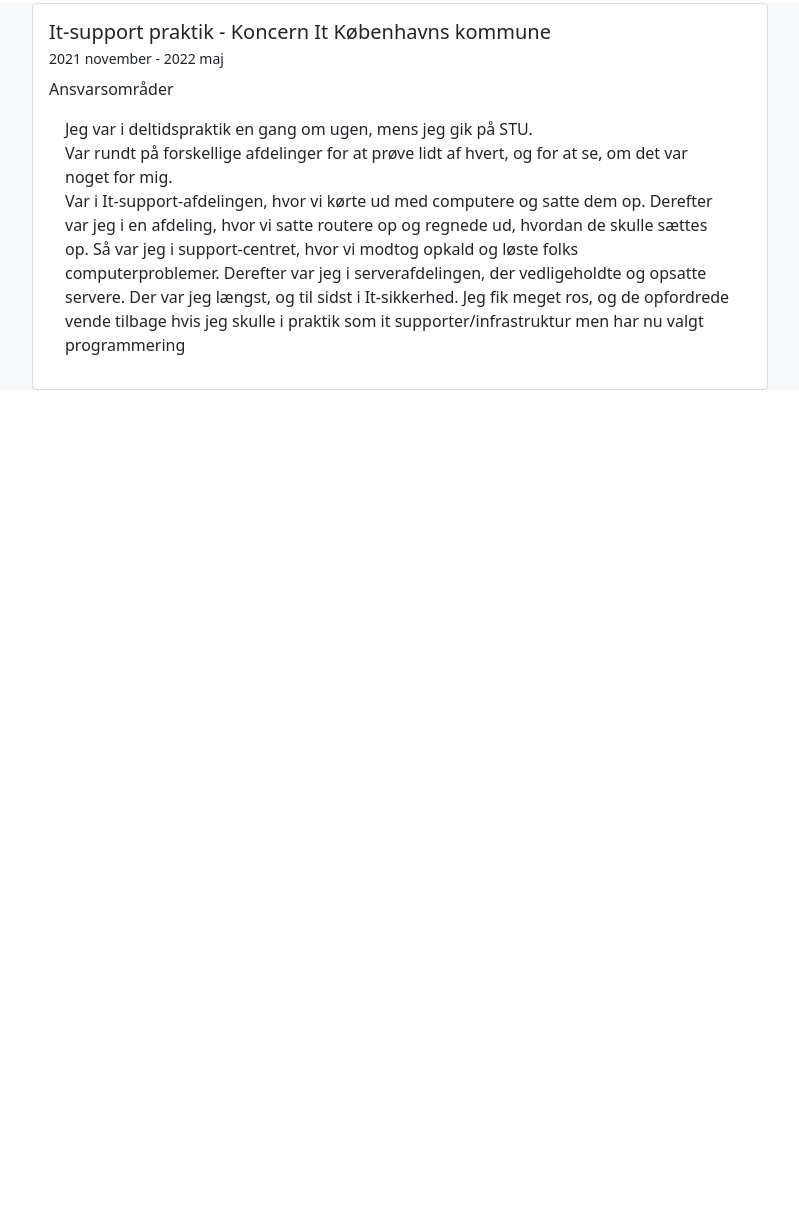
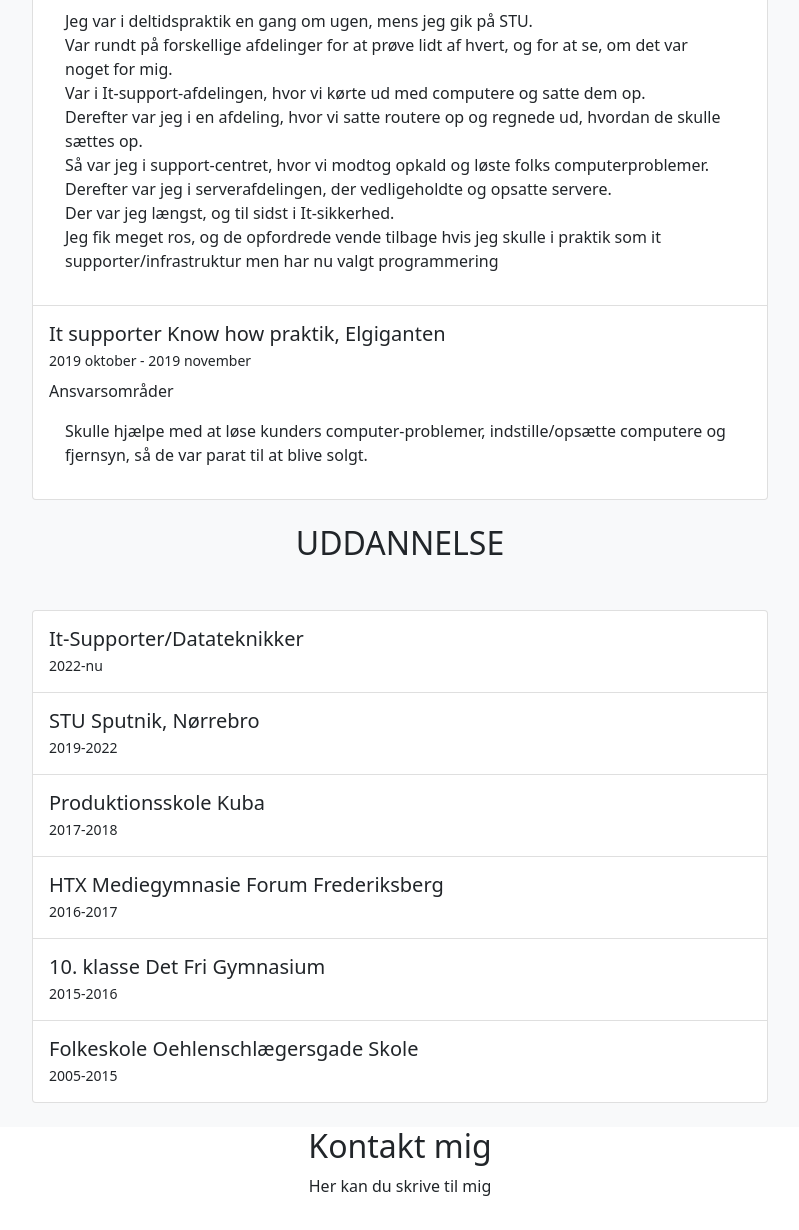
Before and after one commit to thecccut/cv-opg, a plain HTML site: page TestFil copy 2.html in a window 1280 px wide. Shown: the part 1570-2800 px from the top of the page, without its empty margins (240-1039 px from the left). Before the commit the page ends 1960 px from the top, so only its background shows below. Drawn offline with nearby package versions, Linux system fonts and the light colour scheme.

Commit message:
Sidste ændringer inden jeg prøver at hoste siden

```diff
--- a/TestFil copy 2.html
+++ b/TestFil copy 2.html
@@ -27,19 +27,19 @@
             <div class="collapse navbar-collapse justify-content-end align-center" id="main-nav">
                 <ul class="navbar-nav">
                     <li class="nav-item">
-                        <a style="color:purple;" class="nav-link" href="#topics">Profil</a>
+                        <a style="color:purple;" class="nav-link" href="#LidtOmMig">Profil</a>
                     </li>
                     <li class="nav-item">
-                        <a class="nav-link" href="#reviews">IT KOMPETENCER</a>
+                        <a class="nav-link" href="#IT-KOMPETENCER">IT KOMPETENCER</a>
                     </li>
                     <li class="nav-item">
-                        <a class="nav-link" href="#contact">ERHVERSERFARING</a>
+                        <a class="nav-link" href="#ERHVERSERFARING">ERHVERSERFARING</a>
                     </li>
                     <li class="nav-item d-md-none">
-                        <a class="nav-link" href="#pricing">UDDANNELSE</a>
+                        <a class="nav-link" href="#UDDANNELSE">UDDANNELSE</a>
                     </li>
                     <li class="nav-item ms-2 d-none d-md-inline">
-                        <a class="btn btn-secondary" href="#pricing">Kontakt Mig</a>
+                        <a class="btn btn-secondary" href="#kontakt">Kontakt Mig</a>
                     </li>
 
                 </ul>
@@ -61,7 +61,7 @@
                     <a href="#pricing" class="btn btn-secondary btn-lg">buy now</a>
                 </div>
                 <div class="col-md-5 text-center d-none d-md-block">
-                    <img class="img-fluid" src="/assets/ebook-cover.png" alt="johanSelfie">
+                    <img class="img-fluid" src="/assets/johanSelfie.png" alt="johanSelfie">
                 </div>
             </div>
         </div>
@@ -91,7 +91,7 @@
 
 
       <!-- IT KOMPETENCER -->
-      <section id="pricing" class="bg-light mt-5">
+      <section id="IT-KOMPETENCER" class="bg-light mt-5">
         <div class="container-lg">
             <div class="text-center">
                 <h2>IT KOMPETENCER</h2>
@@ -141,10 +141,13 @@
         </div>
       </section>
 
-    <!-- IT KOMPETENCER -->
-    <section id="ItKompetancer" class="bg-light">
+    <!-- IT ERHVERSERFARING -->
+    <section id="ERHVERSERFARING" class="bg-light">
         <div class="container-lg">
-            <div class="row justify-content-center">
+            <div class="text-center">
+                <h2>ERHVERSERFARING</h2>
+            </div>
+            <div class="row justify-content-center pt-5">
                 <div class="col-lg-8">
                     <div class="list-group">
                         <div class="list-group-item py-3">
@@ -153,9 +156,16 @@
                             <p class="mt-2">Ansvarsområder</p>
                             <p class="px-3">Jeg var i deltidspraktik en gang om ugen, mens jeg gik på STU.<br>
                                 Var rundt på forskellige afdelinger for at prøve lidt af hvert, og for at se, om det var noget for mig.<br>
-                                Var i It-support-afdelingen, hvor vi kørte ud med computere og satte dem op. Derefter var jeg i en afdeling, hvor vi satte routere op og regnede ud, hvordan de skulle sættes op.
-                                Så var jeg i support-centret, hvor vi modtog opkald og løste folks computerproblemer. Derefter var jeg i serverafdelingen, der vedligeholdte og opsatte servere. Der var jeg længst, og til sidst i It-sikkerhed.
+                                Var i It-support-afdelingen, hvor vi kørte ud med computere og satte dem op.<br> Derefter var jeg i en afdeling, hvor vi satte routere op og regnede ud, hvordan de skulle sættes op.<br>
+                                Så var jeg i support-centret, hvor vi modtog opkald og løste folks computerproblemer.<br> Derefter var jeg i serverafdelingen, der vedligeholdte og opsatte servere.<br> Der var jeg længst, og til sidst i It-sikkerhed.<br>
                                 Jeg fik meget ros, og de opfordrede vende tilbage hvis jeg skulle i praktik som it supporter/infrastruktur men har nu valgt programmering
+                                </p>
+                        </div>
+                        <div class="list-group-item py-3">
+                            <h5 class="mb-1">It supporter Know how praktik, Elgiganten</h5>
+                            <small class="mb-1">2019 oktober - 2019 november</small>
+                            <p class="mt-2">Ansvarsområder</p>
+                            <p class="px-3">Skulle hjælpe med at løse kunders computer-problemer, indstille/opsætte computere og fjernsyn, så de var parat til at blive solgt.
                                 </p>
                         </div>
                     </div>
@@ -164,6 +174,80 @@
         </div>
     </section>
 
+    <!-- UDDANNELSE -->
+    <section id="UDDANNELSE" class="bg-light py-4">
+        <div class="container-lg">
+            <div class="text-center">
+                <h2>UDDANNELSE</h2>
+            </div>
+            <div class="row justify-content-center mt-5">
+                <div class="col-lg-8">
+                    <div class="list-group">
+                        <div class="list-group-item py-3">
+                            <h5 class="mb-1">It-Supporter/Datateknikker</h5>
+                            <small class="mb-1">2022-nu</small>
+                        </div>
+                        <div class="list-group-item py-3">
+                            <h5 class="mb-1">STU Sputnik, Nørrebro</h5>
+                            <small class="mb-1">2019-2022</small>
+                        </div>
+                        <div class="list-group-item py-3">
+                            <h5 class="mb-1">Produktionsskole Kuba</h5>
+                            <small class="mb-1">2017-2018</small>
+                        </div>
+                        <div class="list-group-item py-3">
+                            <h5 class="mb-1">HTX Mediegymnasie Forum Frederiksberg</h5>
+                            <small class="mb-1">2016-2017</small>
+                        </div>
+                        <div class="list-group-item py-3">
+                            <h5 class="mb-1">10. klasse Det Fri Gymnasium</h5>
+                            <small class="mb-1">2015-2016</small>
+                        </div>
+                        <div class="list-group-item py-3">
+                            <h5 class="mb-1">Folkeskole Oehlenschlægersgade Skole</h5>
+                            <small class="mb-1">2005-2015</small>
+                        </div>
+                    </div>
+                </div>
+            </div>
+        </div>
+    </section>
+
+    <!-- Kontakt mig -->
+    <section id="kontakt">
+        <div class="container-lg">
+            <div class="text-center">
+                <h2>Kontakt mig</h2>
+                <p>Her kan du skrive til mig</p>
+            </div>
+
+            <div class="row justify-content-center my-5">
+
+                <div class="col-lg-6">
+                    <form>
+                        <label for="email" class="form-label">Email Address</label>
+                        <input type="email" class="form-control" id="email" placeholder="e.g. mario@gmail.com">
+
+                        <label for="name" class="form-label"> Navn</label>
+                        <input type="text" class="form-control" id="name" placeholder="e.g. mario">
+
+                        <label for="subject" class="form-label"> Emne</label>
+                        <input type="subject" class="form-control" id="subject">
+
+                        <label for="besked" class="form-label"> Din besked</label>
+                        <textarea id="besked" class="form-control mb-4" style="height: 140px;"></textarea>
+
+                        <div class="mb-4 text-center">
+                            <button type="send" class="btn btn-secondary"> Send</button>
+                        </div>
+
+                    </form>
+                </div>
+
+            </div>
+        </div>
+    </section>
+
 
     <script src="https://cdn.jsdelivr.net/npm/bootstrap@5.0.2/dist/js/bootstrap.bundle.min.js" integrity="sha384-MrcW6ZMFYlzcLA8Nl+NtUVF0sA7MsXsP1UyJoMp4YLEuNSfAP+JcXn/tWtIaxVXM" crossorigin="anonymous"></script>
 </body>
```
Also changed, not shown: 1 other file.
